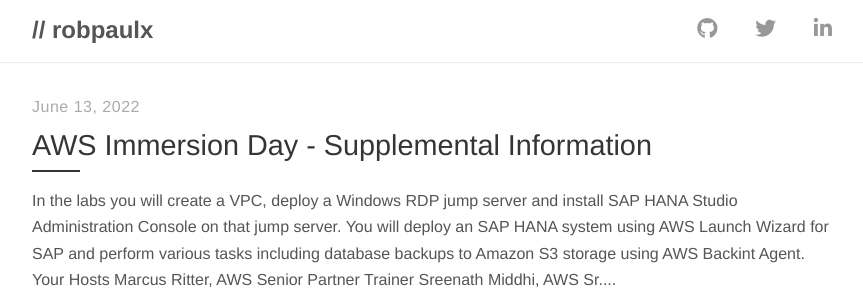
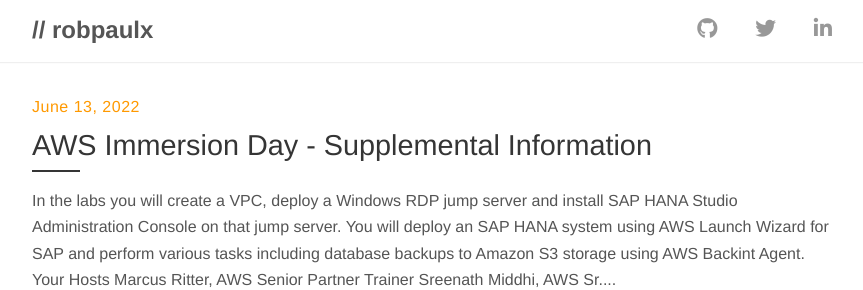
Before and after one commit to pauler285/pauler285.github.io, a Jekyll site: the page built from index.html, in a window 1280 px wide. Shown: the top 290 px of the page, without its empty margins (208-1071 px from the left). Built offline with Jekyll 4.4.1, drawn with Linux system fonts in a browser that asks for light colours; nearby versions of some CDN libraries; the list of posts is cut into pages by our own code.

Commit message:
Color changed

```diff
--- a/_sass/rain/_variables.scss
+++ b/_sass/rain/_variables.scss
@@ -1,7 +1,7 @@
 // Colors
 $default-color: #555;
 $default-shade: #353535;
-$default-tint: #aaa;
+$default-tint: #ff9900;
 $grey-1: #979797;
 $grey-2: #e5e5e5;
 $grey-3: #f9f9f9;
```
